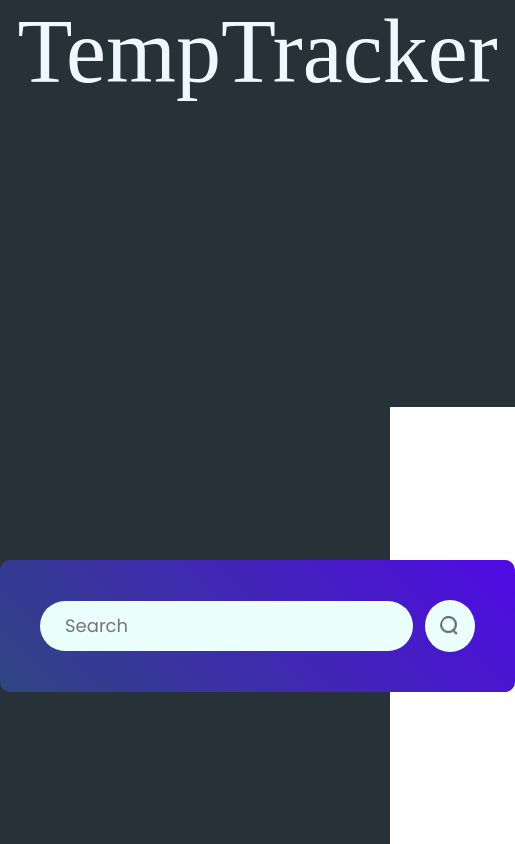
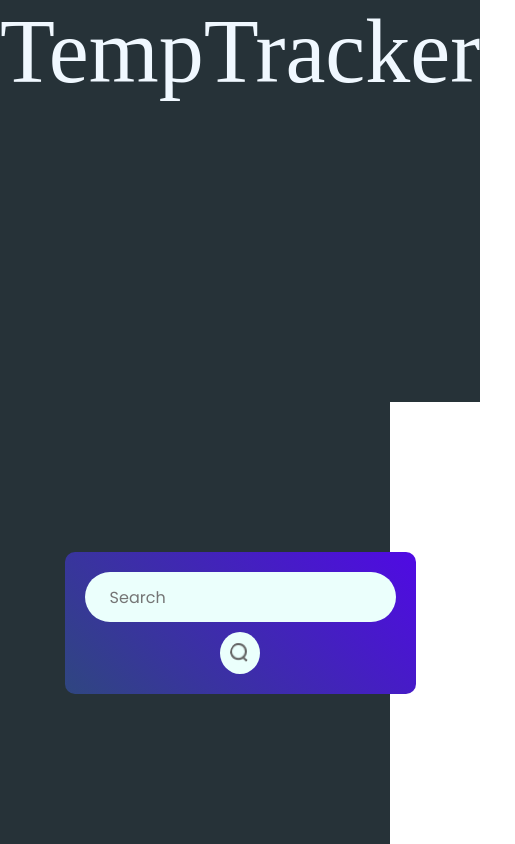
Before and after one commit to AncientSeer/TempTracker, a React (Vite) app in the folder Frontend/: page / in a window 390 px wide. Shown: the whole page, 515 px wide, since content can reach past the window. Built offline with nearby package versions, Linux system fonts and the light colour scheme; a web font is replaced by a local one.

Commit message:
Wrote a media query for moble

```diff
--- a/Frontend/src/components/Weather.css
+++ b/Frontend/src/components/Weather.css
@@ -8,6 +8,9 @@
     display: flex;
     flex-direction: column;
     align-items: center;
+    max-width: 500px;
+    width:90vw;
+
 }
 
 .search-bar{
@@ -78,3 +81,46 @@
     width:26px;
     margin-top: 10px;
 }
+
+@media (max-width:600px) {
+
+    .weather{
+        padding:20px;
+        max-width:100vw;
+    }
+
+    .search-bar{
+       flex-direction: column;
+       gap: 10px;
+    }
+
+    .search-bar input{
+        width:100%;
+        font-size: 16px;
+    }
+
+    .search-bar img{
+        width:40px;
+        padding:10px;
+    }
+
+    .temp{
+        font-size: 50px;;
+    }
+
+    .location{
+        font-size:30px;
+        text-align: center;
+    }
+
+    .weather-data{
+        flex-direction: column;
+        align-items: center;
+        gap:20px;
+    }
+
+    .weather-data .col{
+        justify-content: center;
+    }
+
+}
```
Also changed, not shown: 9 other files (tests, documents, lock files or other folders).
